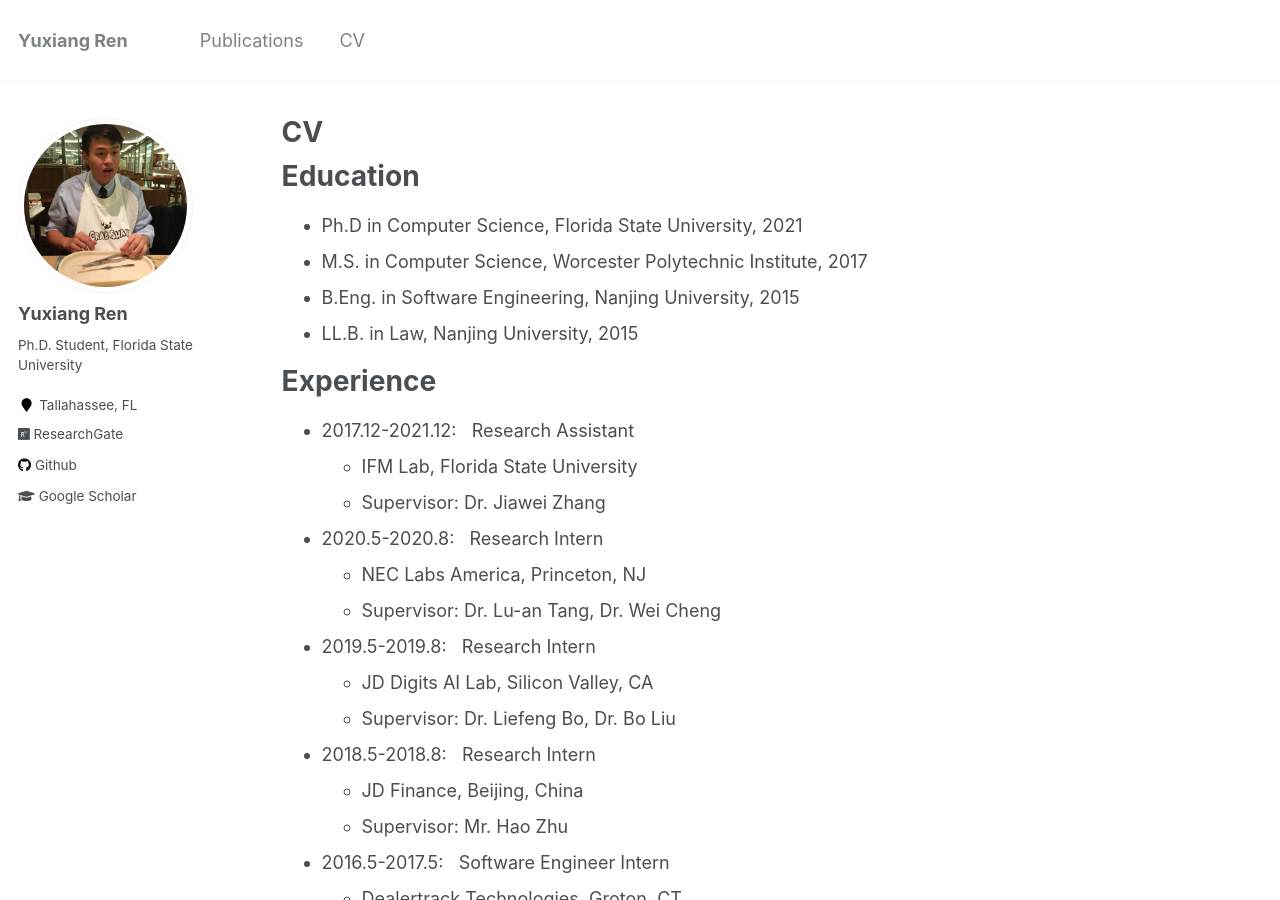
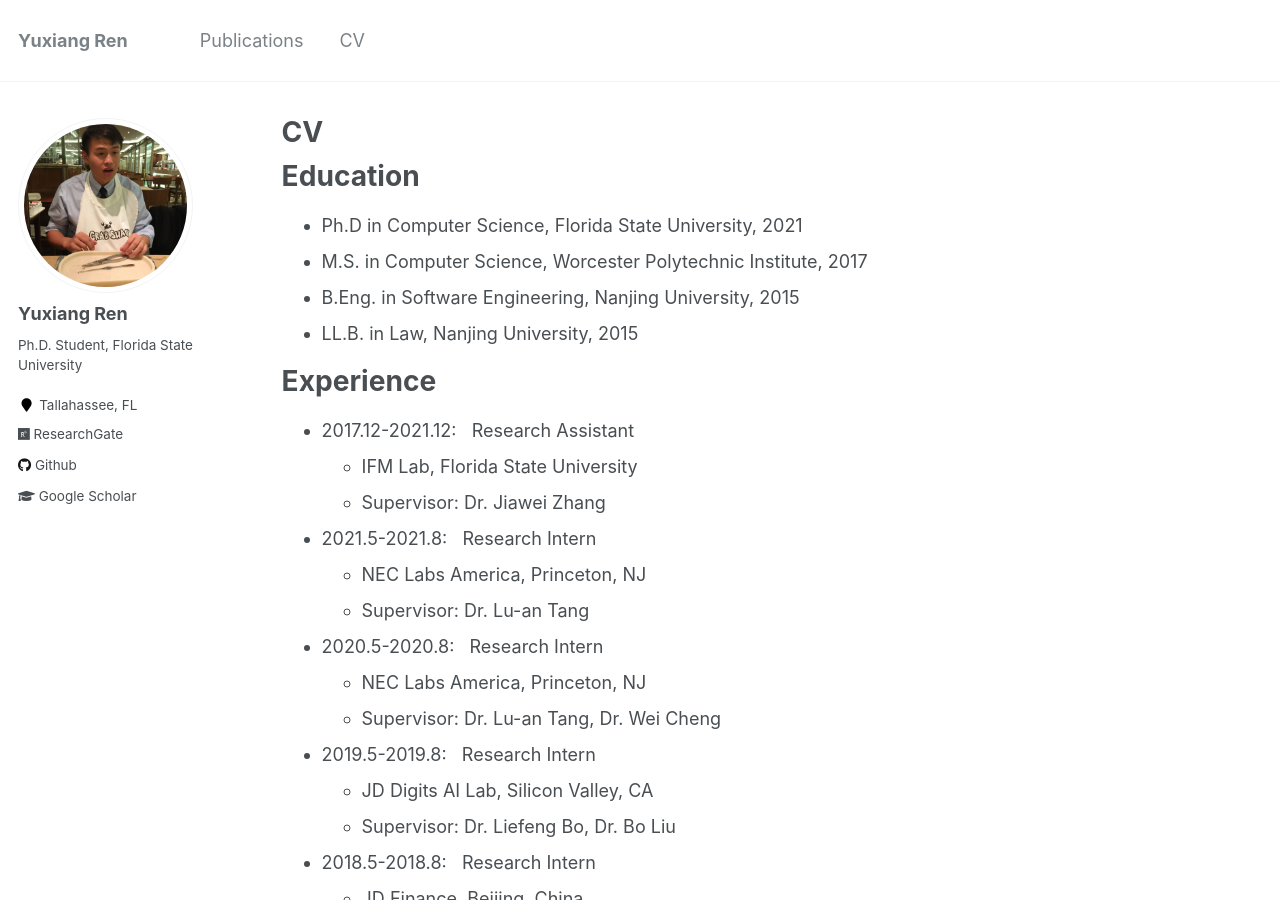
Before and after one commit to YuxiangRen/YuxiangRen.github.io, a Jekyll site: the page built from _pages/cv.md, in a window 1280 px wide and 900 px high. Built offline with Jekyll 4.4.1, drawn with Linux system fonts in a browser that asks for light colours.

Commit message:
2021-10-16

```diff
--- a/_pages/cv.md
+++ b/_pages/cv.md
@@ -22,6 +22,10 @@ Experience
 * 2017.12-2021.12: &nbsp;&nbsp;Research Assistant
   * IFM Lab, Florida State University
   * Supervisor: Dr. Jiawei Zhang
+
+* 2021.5-2021.8: &nbsp;&nbsp;Research Intern
+  * NEC Labs America, Princeton, NJ
+  * Supervisor: Dr. Lu-an Tang
 
 * 2020.5-2020.8: &nbsp;&nbsp;Research Intern
   * NEC Labs America, Princeton, NJ
```
